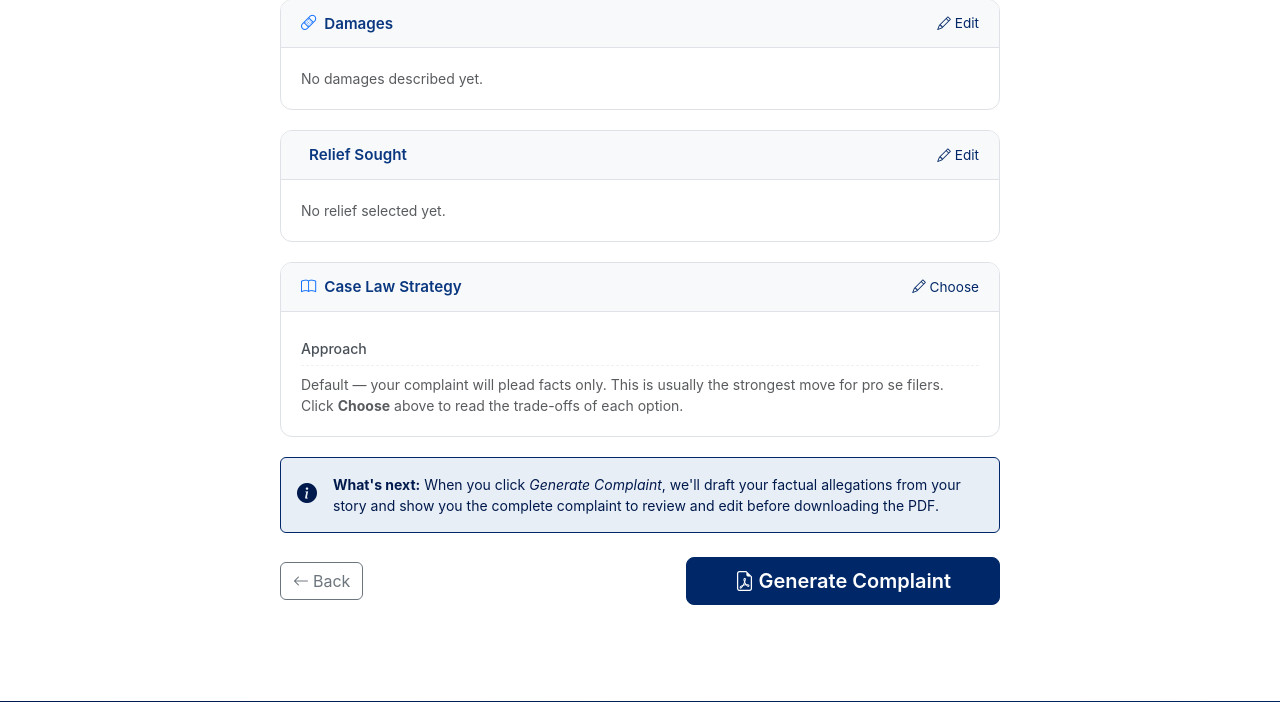
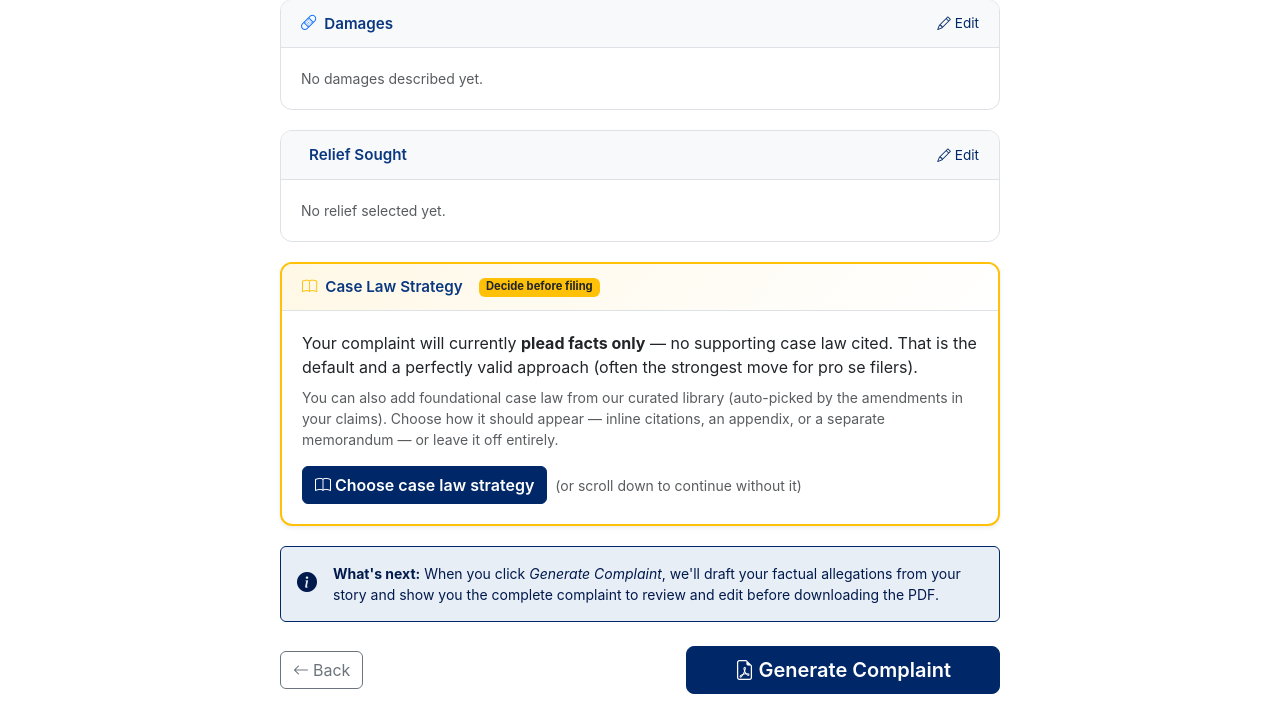
Before and after one commit to LaylaAddi/file-1983, a Django app: template templates/documents/wizard_step7.html in a window 1280 px wide. Shown: the part 1521-2223 px from the top of the page. Run offline with Django 4.2, Linux system fonts and the light colour scheme; the template is opened without the code that fills it, so the values that code supplies are empty.

Commit message:
Make Step 7 case-law prompt prominent when none is chosen
When caselaw_strategy is 'none' (the model default), the Step 7 card now
renders as a warning-bordered call-out: amber gradient header, "Decide
before filing" badge, two-sentence copy explaining that the complaint
will plead facts only by default and what adding case law would do, and
a real patriot-blue "Choose case law strategy" button instead of a small
pencil edit link.

When the user has actively picked any strategy (inline / appendix /
memorandum) the card reverts to the quiet review-card styling — no need
to nag once they've decided.

Case law is still pulled exclusively from the curated
foundational_case_law fixture (no AI, no web fetch — the CaseLaw model
comment makes the no-hallucination policy explicit).

```diff
--- a/templates/documents/wizard_step7.html
+++ b/templates/documents/wizard_step7.html
@@ -607,13 +607,47 @@
             {% endif %}
 
             <!-- Case law strategy summary -->
+            {% if not document.caselaw_strategy or document.caselaw_strategy == 'none' %}
+            <!-- Prominent prompt: user hasn't actively chosen a strategy yet -->
+            <div class="review-card border-warning shadow-sm" style="border-width:2px;">
+                <div class="review-card-header" style="background:linear-gradient(135deg,#fff8e6 0%,#fff 100%);">
+                    <h3 class="review-card-title">
+                        <i class="bi bi-book text-warning"></i>Case Law Strategy
+                        <span class="badge bg-warning text-dark ms-2" style="font-size:0.7rem;">Decide before filing</span>
+                    </h3>
+                </div>
+                <div class="review-card-body">
+                    <p class="mb-2">
+                        Your complaint will currently <strong>plead facts only</strong> — no
+                        supporting case law cited. That is the default and a perfectly valid
+                        approach (often the strongest move for pro se filers).
+                    </p>
+                    <p class="mb-3 small text-muted">
+                        You can also add foundational case law from our curated library
+                        (auto-picked by the amendments in your claims). Choose how it
+                        should appear — inline citations, an appendix, or a separate
+                        memorandum — or leave it off entirely.
+                    </p>
+                    <div class="d-flex flex-wrap gap-2">
+                        <a href="{% url 'documents:wizard_caselaw_strategy' document.slug %}"
+                           class="btn btn-primary fw-semibold">
+                            <i class="bi bi-book me-1"></i>Choose case law strategy
+                        </a>
+                        <span class="align-self-center text-muted small">
+                            (or scroll down to continue without it)
+                        </span>
+                    </div>
+                </div>
+            </div>
+            {% else %}
+            <!-- Quiet summary: user has actively chosen a strategy -->
             <div class="review-card">
                 <div class="review-card-header">
                     <h3 class="review-card-title">
                         <i class="bi bi-book"></i>Case Law Strategy
                     </h3>
                     <a href="{% url 'documents:wizard_caselaw_strategy' document.slug %}" class="review-edit-btn">
-                        <i class="bi bi-pencil"></i> {% if document.caselaw_strategy and document.caselaw_strategy != 'none' %}Change{% else %}Choose{% endif %}
+                        <i class="bi bi-pencil"></i> Change
                     </a>
                 </div>
                 <div class="review-card-body">
@@ -623,13 +657,6 @@
                             {{ document.get_caselaw_strategy_display }}
                         </div>
                     </div>
-                    {% if not document.caselaw_strategy or document.caselaw_strategy == 'none' %}
-                    <div class="text-muted small mt-2">
-                        Default — your complaint will plead facts only. This is usually the
-                        strongest move for pro se filers. Click <strong>Choose</strong> above
-                        to read the trade-offs of each option.
-                    </div>
-                    {% else %}
                     {% if supporting_cases %}
                     <div class="review-row">
                         <div class="review-label">Cases that will be cited</div>
@@ -659,9 +686,9 @@
                         the complaint will be drafted without supporting authority for those claims.
                     </div>
                     {% endif %}
-                    {% endif %}
                 </div>
             </div>
+            {% endif %}
 
             <!-- Final actions -->
             {% if is_draft_stale %}
```
Lines whose indentation alone changed are shown as unchanged.
